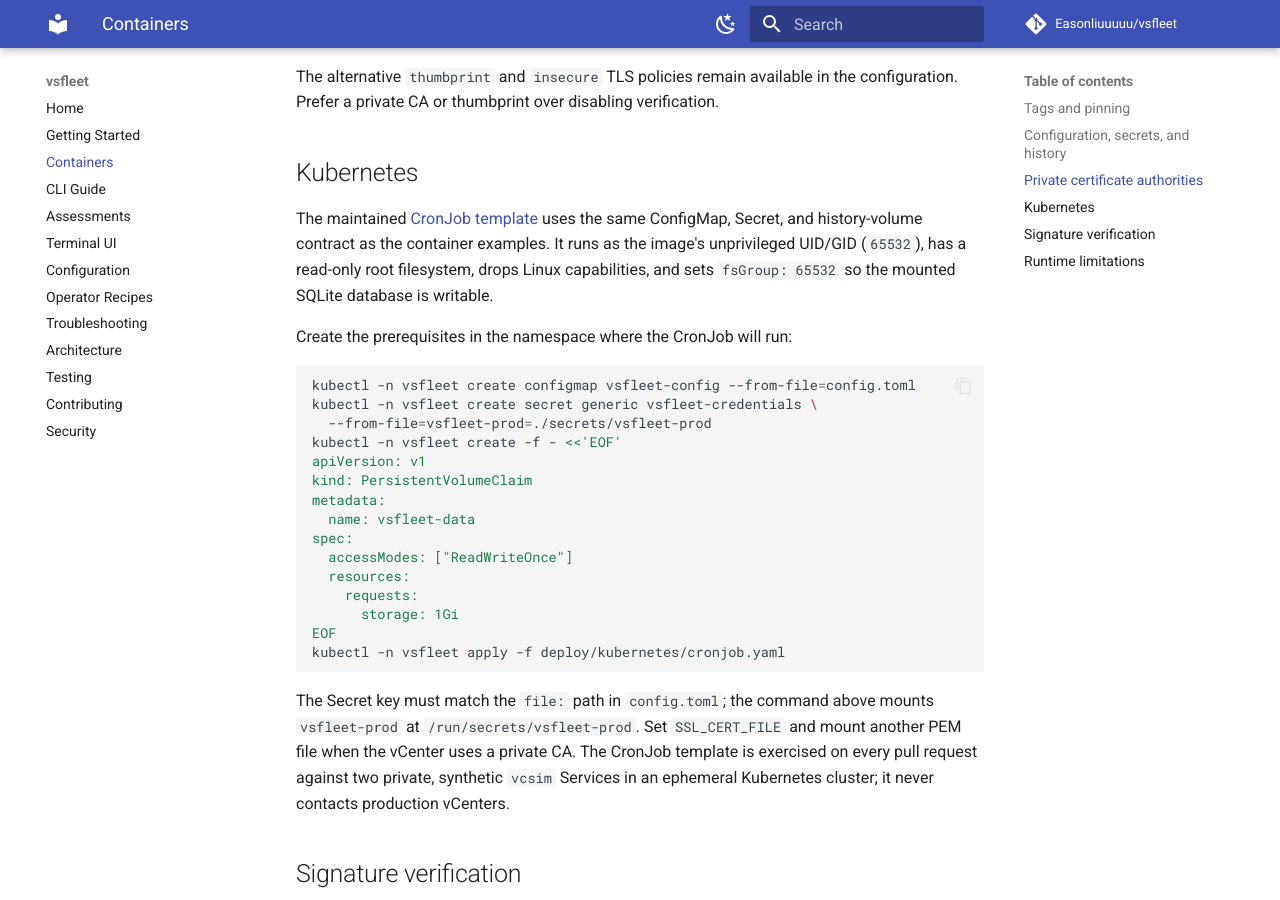
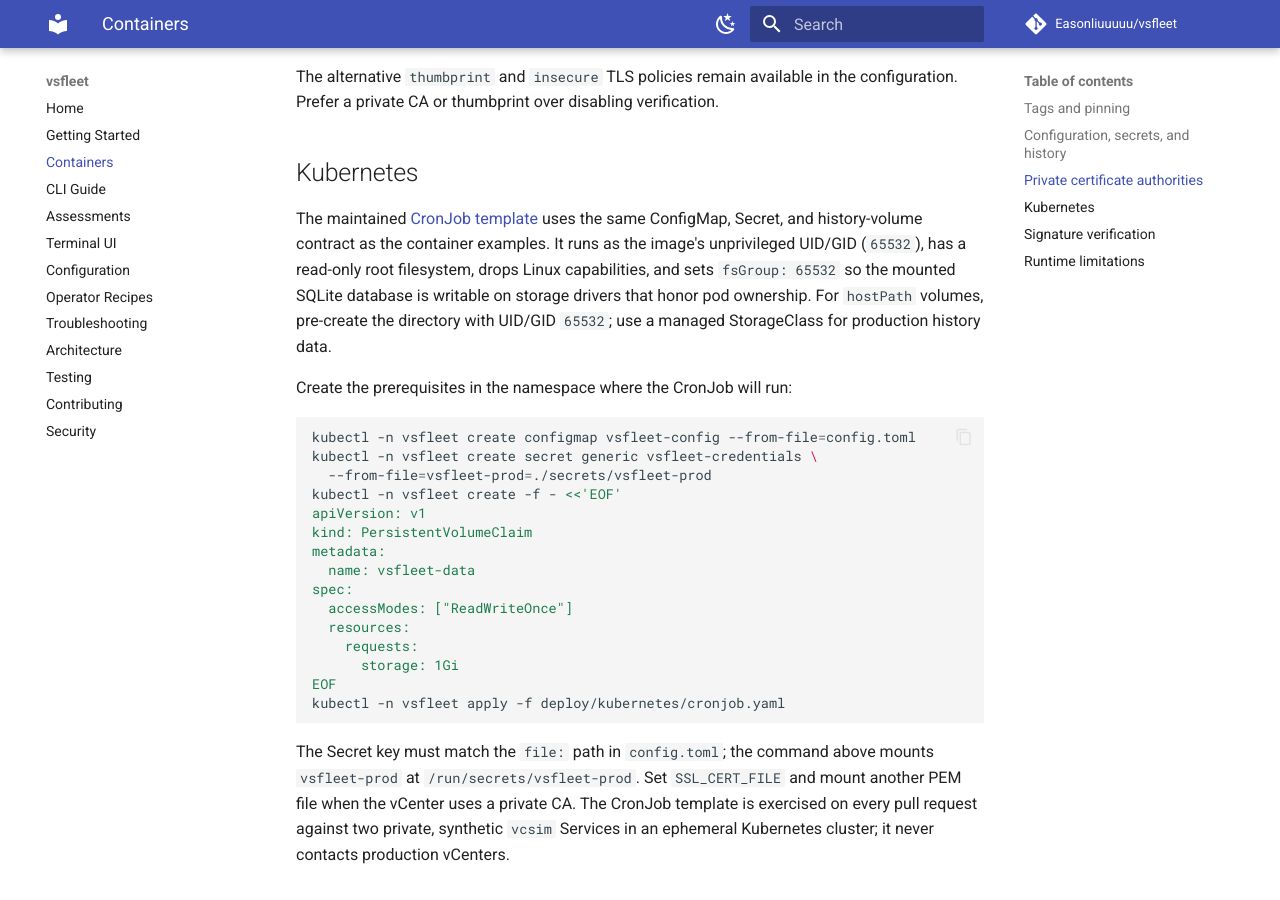
Before and after one commit to Easonliuuuuu/vsfleet, an MkDocs documentation site: the page built from docs/containers.md, in a window 1280 px wide and 900 px high, scrolled down 2037 px. Built offline with MkDocs 1.6.1 and Material for MkDocs 9.7.7, drawn with Linux system fonts in a browser that asks for light colours; comment, search, counter and statistics services are not loaded.

Commit message:
fix(kubernetes): prepare kind hostPath permissions
Changes:
- pre-create the disposable kind hostPath directory for the image's non-root UID
- document that hostPath does not honor fsGroup ownership changes

Root cause: kind's hostPath implementation leaves the PV root-owned, unlike
CSI-backed storage that applies the workload fsGroup, so the SQLite database
could not be opened by the non-root container.

Testing: Kubernetes CI retained the failed workload log and reproduced the
SQLite permission error; the next run will verify the pre-provisioned volume.

```diff
--- a/docs/containers.md
+++ b/docs/containers.md
@@ -107,7 +107,9 @@ The maintained [CronJob template](https://github.com/Easonliuuuuu/vsfleet/blob/m
 uses the same ConfigMap, Secret, and history-volume contract as the container
 examples. It runs as the image's unprivileged UID/GID (`65532`), has a
 read-only root filesystem, drops Linux capabilities, and sets `fsGroup: 65532`
-so the mounted SQLite database is writable.
+so the mounted SQLite database is writable on storage drivers that honor pod
+ownership. For `hostPath` volumes, pre-create the directory with UID/GID
+`65532`; use a managed StorageClass for production history data.
 
 Create the prerequisites in the namespace where the CronJob will run:
 
```
Also changed, not shown: 2 other files.
